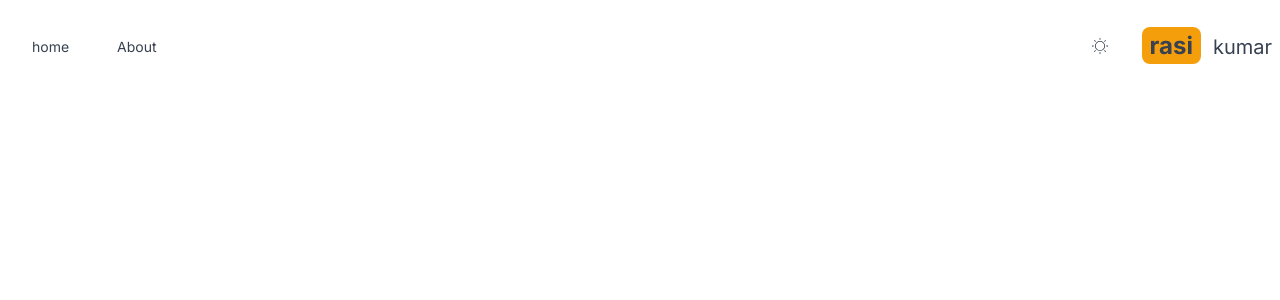
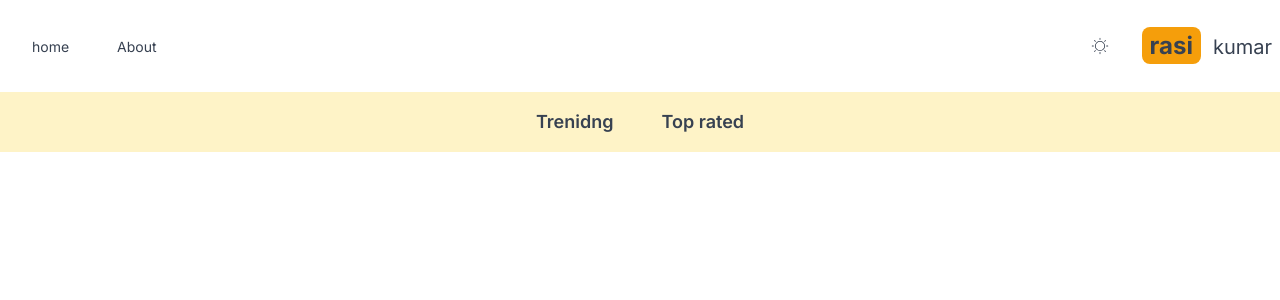
Before and after one commit to rasikumar/new, a Next.js app: page / in a window 1280 px wide. Shown: the top 300 px of the page. Built offline with nearby package versions, Linux system fonts and the light colour scheme.

Commit message:
navbar created

```diff
--- a/src/app/layout.jsx
+++ b/src/app/layout.jsx
@@ -2,6 +2,7 @@
 import { Inter } from 'next/font/google'
 import './globals.css'
 import Providers from './Providers'
+import Navbar from '@/components/Navbar'
 
 const inter = Inter({ subsets: ['latin'] })
 
@@ -18,7 +19,7 @@
         <Providers>
         {/* header */}
         <Header/>
-
+        <Navbar/>
         {children}
         </Providers>
       </body>
--- /dev/null
+++ b/src/components/Navbar.jsx
@@ -0,0 +1,12 @@
+import React from 'react'
+import NavbarItem from './NavbarItem'
+
+
+export default function Navbar() {
+  return (
+    <div className='flex justify-center dark:bg-gray-600 bg-amber-100 lg:text-lg p-4'>
+      <NavbarItem title='Trenidng' param='fetchTrending'/>
+      <NavbarItem title='Top rated' param='fetchTopRated'/>
+    </div>
+  )
+}
--- /dev/null
+++ b/src/components/NavbarItem.jsx
@@ -0,0 +1,24 @@
+"use client";
+
+import Link from "next/link";
+
+import { useSearchParams } from "next/navigation";
+
+export default function NavbarItem({ title, param }) {
+  const searchParams = useSearchParams();
+  const genre = searchParams.get("genre");
+  return (
+    <div>
+      <Link
+        className={`m-4 hover:text-amber-600 font-semibold p-2 ${
+          genre &&
+          genre === param &&
+          "underline underline-offset-8 decoration-4  decoration-amber-500 rounded-lg"
+        }`}
+        href={`/?genre=${param}`}
+      >
+        {title}
+      </Link>
+    </div>
+  );
+}
```
